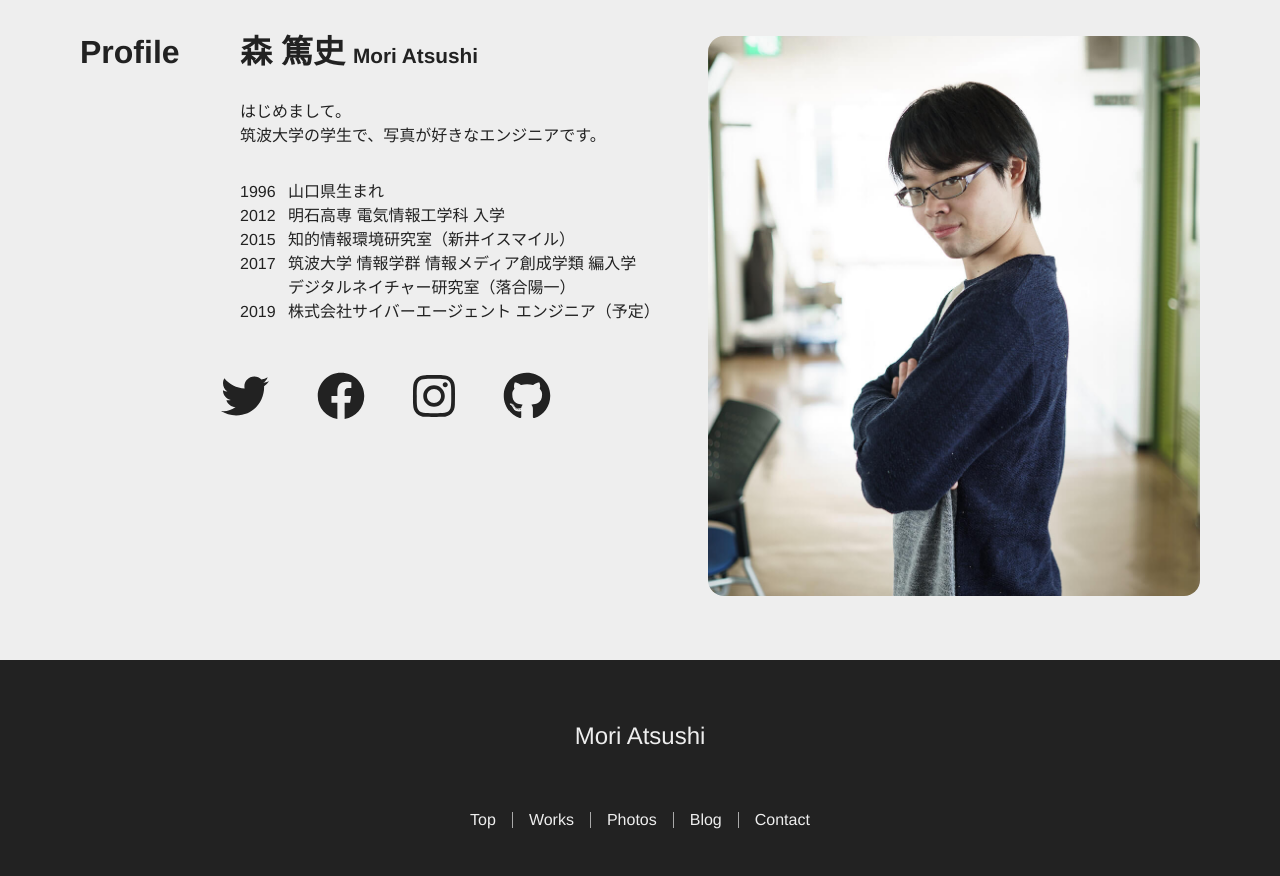
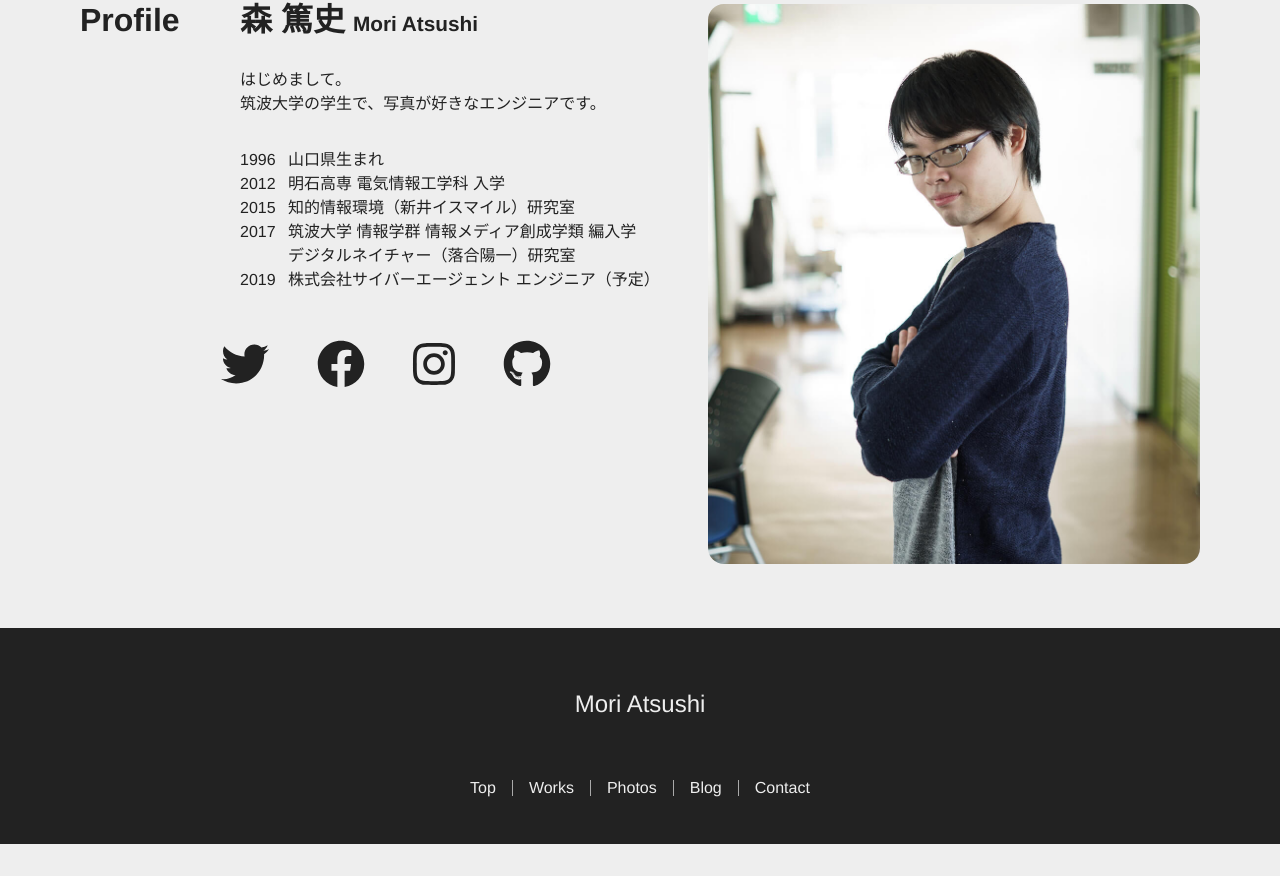
Before and after one commit to mori-atsushi/portfolio-front, a React (Create React App) app: page / in a window 1280 px wide. Shown: the part 716-1592 px from the top of the page. After the commit the page ends 1560 px from the top, so only its background shows below. Built offline with nearby package versions, Linux system fonts and the light colour scheme.

Commit message:
微修正

```diff
--- a/src/components/molecules/footers/Footer.tsx
+++ b/src/components/molecules/footers/Footer.tsx
@@ -1,12 +1,11 @@
 import * as React from 'react';
-import { Link } from 'react-router-dom'
 import styledComponents from 'styled-components';
 
 import Menu from '../../atoms/menus/Menu';
 
 export default () => (
   <Container>
-    <Name><Link to='/'>Mori Atsushi</Link></Name>
+    <Name>Mori Atsushi</Name>
     <MenuContainer><Menu /></MenuContainer>
   </Container>
 );
--- a/src/components/molecules/headers/MenuHeader.tsx
+++ b/src/components/molecules/headers/MenuHeader.tsx
@@ -1,12 +1,11 @@
 import * as React from 'react';
-import { Link } from 'react-router-dom'
 import styledComponents from 'styled-components';
 
 import Menu from '../../atoms/menus/Menu';
 
 export default () => (
   <Container>
-    <Title><Link to='/'>Mori Atsushi</Link></Title>
+    <Title>Mori Atsushi</Title>
     <MenuWrapper><Menu /></MenuWrapper>
   </Container>
 );
--- a/src/components/organisms/Profiles/Profile.tsx
+++ b/src/components/organisms/Profiles/Profile.tsx
@@ -21,8 +21,8 @@ export default () => (
           <Career>
             <Date>1996</Date><Event>山口県生まれ</Event>
             <Date>2012</Date><Event>明石高専 電気情報工学科 入学</Event>
-            <Date>2015</Date><Event>知的情報環境研究室（新井イスマイル）</Event>
-            <Date>2017</Date><Event>筑波大学 情報学群 情報メディア創成学類 編入学<br/>デジタルネイチャー研究室（落合陽一）</Event>
+            <Date>2015</Date><Event>知的情報環境（新井イスマイル）研究室</Event>
+            <Date>2017</Date><Event>筑波大学 情報学群 情報メディア創成学類 編入学<br/>デジタルネイチャー（落合陽一）研究室</Event>
             <Date>2019</Date><Event>株式会社サイバーエージェント エンジニア（予定）</Event>
           </Career>
         </Content>
@@ -35,7 +35,7 @@ export default () => (
 
 const Wrapper = styledComponents.div`
   margin: 0 auto;
-  padding: 4rem 1rem 2rem;
+  padding: 2rem 1rem 2rem;
   max-width: 70rem;
   flex-wrap: wrap-reverse;
   justify-content: start;
```
